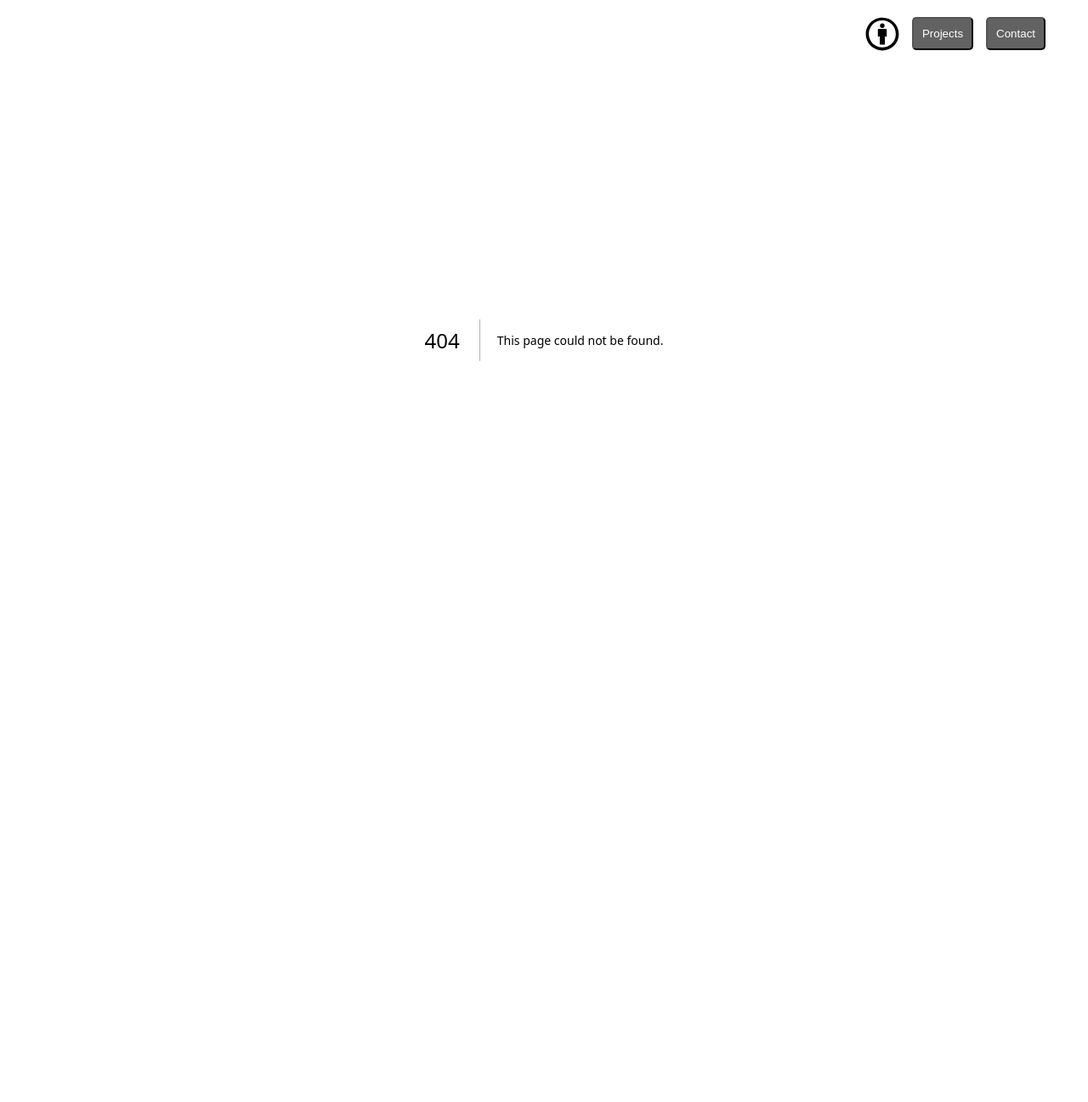
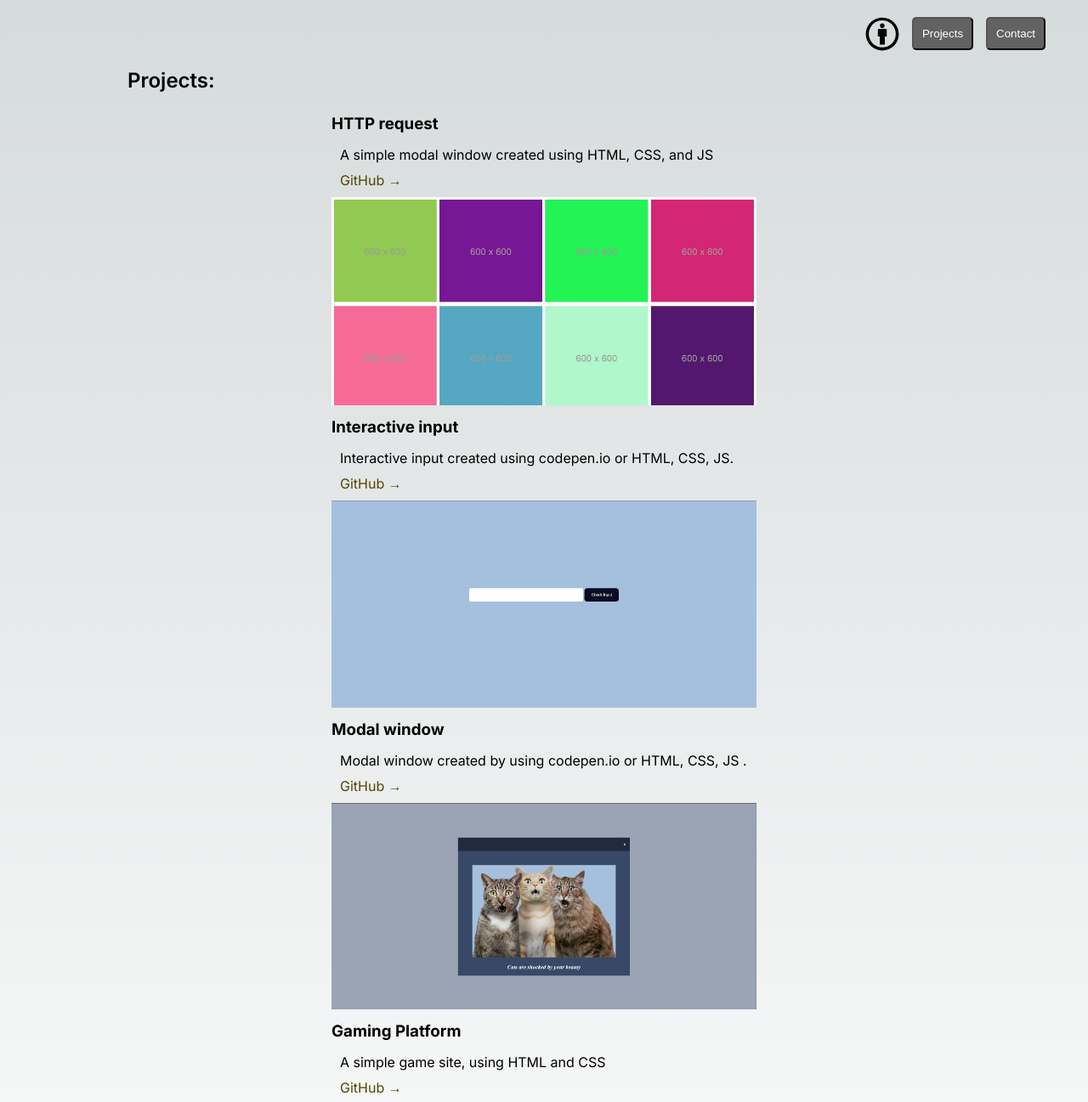
Before and after one commit to Genofff/alexprojects, a Next.js app: page /projects in a window 1280 px wide. Before the commit this address had no page. Shown: the top 1297 px of the page at 85% size. Before the commit the page ends 800 px from the top, so only its background shows below. Built offline with nearby package versions, Linux system fonts and the light colour scheme.

Commit message:
Create page.js

```diff
--- /dev/null
+++ b/app/projects/page.js
@@ -0,0 +1,55 @@
+import Image from "next/image";
+import HTTP_request from "@/app/photo/HTTP_request.jpg";
+import Interactive_input from "@/app/photo/Interactive_input.jpg";
+import Modal_window from "@/app/photo/Modal_window.jpg";
+import Site from "@/app/photo/Site.jpg";
+import styles from "@/app/page.module.css";
+
+const projects = () => {
+  return (
+    <div className={styles.text}>
+      <h2>Projects:</h2>
+      <div className={styles.flex}>
+        <div>
+          <h3>HTTP request</h3>
+          <p>A simple modal window created using HTML, CSS, and JS</p>
+          <p><a href="https://github.com/Genofff/HTTP_request">GitHub →</a></p>
+
+          <Image
+            src={HTTP_request}
+            alt="HTTP_request"
+            className={styles.photo_2}
+          />
+        </div>
+        <div>
+          <h3>Interactive input</h3>
+          <p>Interactive input created using codepen.io or HTML, CSS, JS.</p>
+          <p><a href="https://github.com/Genofff/Interactive_input">GitHub →</a></p>
+          <Image
+            src={Interactive_input}
+            alt="Interactive_input"
+            className={styles.photo_2}
+          />
+        </div>
+        <div>
+          <h3>Modal window</h3>
+          <p>Modal window created by using codepen.io or HTML, CSS, JS .</p>
+          <p><a href="https://github.com/Genofff/Modal_window">GitHub →</a></p>
+          <Image
+            src={Modal_window}
+            alt="Modal_window"
+            className={styles.photo_2}
+          />
+        </div>
+        <div>
+          <h3>Gaming Platform</h3>
+          <p>A simple game site, using HTML and CSS</p>
+          <p><a href="https://github.com/Genofff/Front-end">GitHub →</a></p>
+          <Image src={Site} alt="Site" className={styles.photo_2} />
+        </div>
+      </div>
+    </div>
+  );
+};
+
+export default projects;
```
